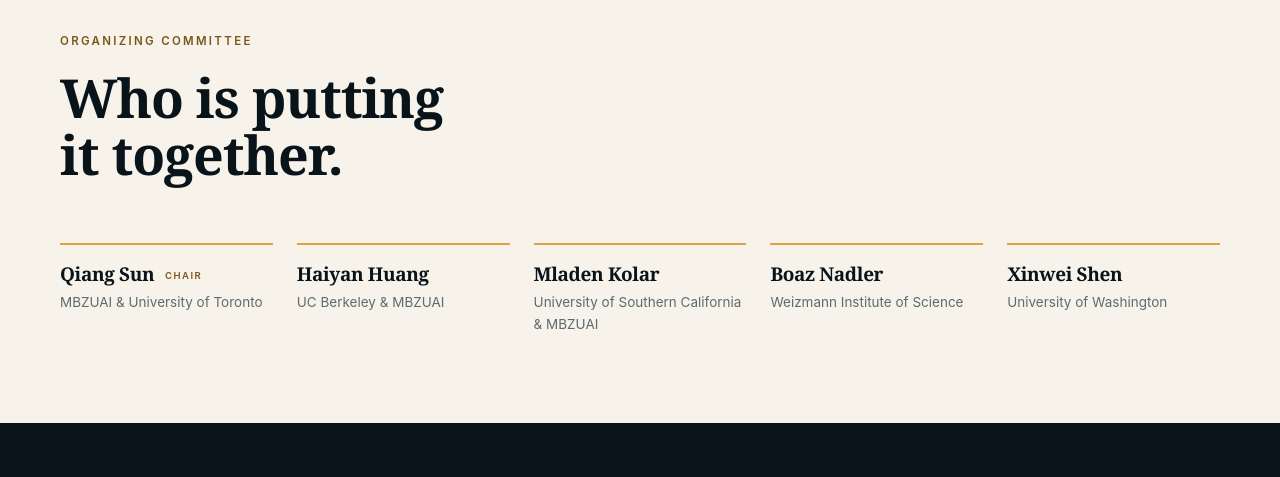
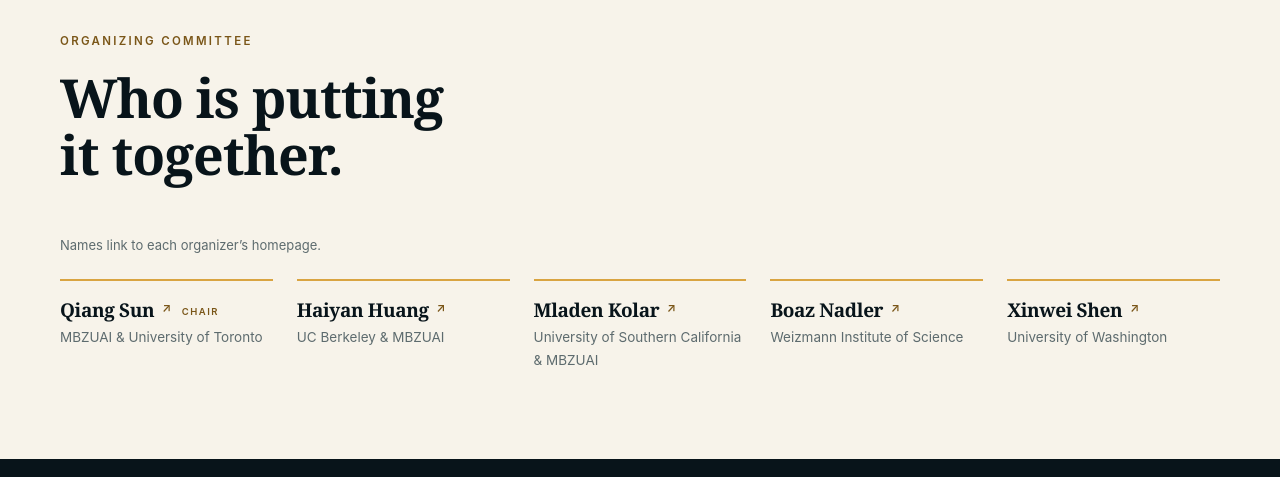
Before and after one commit to JinRuinan/stats-foundations-of-ai-2027, a plain HTML site: page index.html in a window 1280 px wide. Shown: the part 7264-7741 px from the top of the page. Drawn offline with Linux system fonts and the light colour scheme.

Commit message:
Link organizing committee names to their personal homepages

```diff
--- a/assets/styles.css
+++ b/assets/styles.css
@@ -1047,7 +1047,37 @@ a.chip { text-decoration: none; }
   line-height: 1.2;
 }
 
-.organizers h3 span {
+.organizers-note {
+  margin: -8px 0 22px;
+  font-size: 13px;
+  color: var(--muted);
+}
+
+.organizer-link {
+  color: inherit;
+  text-decoration: none;
+  border-bottom: 1px solid transparent;
+  transition: color 0.2s ease, border-color 0.2s ease;
+}
+
+.organizer-link:hover,
+.organizer-link:focus-visible {
+  color: var(--amber-ink);
+  border-bottom-color: rgba(122, 86, 24, 0.45);
+}
+
+.organizer-link__icon {
+  display: inline-block;
+  margin-left: 3px;
+  font-family: var(--sans);
+  font-size: 0.62em;
+  vertical-align: 0.35em;
+  color: var(--amber-ink);
+  letter-spacing: 0;
+  text-transform: none;
+}
+
+.organizers h3 .role {
   display: inline-block;
   margin-left: 6px;
   font-family: var(--sans);
--- a/index.html
+++ b/index.html
@@ -519,25 +519,26 @@
           <p class="eyebrow">Organizing committee</p>
           <h2 class="section-title">Who is putting it together.</h2>
         </div>
+        <p class="organizers-note">Names link to each organizer’s homepage.</p>
         <ul class="organizers">
           <li data-reveal>
-            <h3>Qiang Sun <span>Chair</span></h3>
+            <h3><a class="organizer-link" href="https://sites.google.com/view/qsun" target="_blank" rel="noopener noreferrer" title="Qiang Sun — homepage">Qiang Sun <span class="organizer-link__icon" aria-hidden="true">↗</span></a> <span class="role">Chair</span></h3>
             <p>MBZUAI &amp; University of Toronto</p>
           </li>
           <li data-reveal>
-            <h3>Haiyan Huang</h3>
+            <h3><a class="organizer-link" href="https://statistics.berkeley.edu/people/haiyan-huang" target="_blank" rel="noopener noreferrer" title="Haiyan Huang — UC Berkeley profile">Haiyan Huang <span class="organizer-link__icon" aria-hidden="true">↗</span></a></h3>
             <p>UC Berkeley &amp; MBZUAI</p>
           </li>
           <li data-reveal>
-            <h3>Mladen Kolar</h3>
+            <h3><a class="organizer-link" href="https://mkolar.coffeejunkies.org/" target="_blank" rel="noopener noreferrer" title="Mladen Kolar — homepage">Mladen Kolar <span class="organizer-link__icon" aria-hidden="true">↗</span></a></h3>
             <p>University of Southern California &amp; MBZUAI</p>
           </li>
           <li data-reveal>
-            <h3>Boaz Nadler</h3>
+            <h3><a class="organizer-link" href="https://www.weizmann.ac.il/math/nadler/" target="_blank" rel="noopener noreferrer" title="Boaz Nadler — Weizmann homepage">Boaz Nadler <span class="organizer-link__icon" aria-hidden="true">↗</span></a></h3>
             <p>Weizmann Institute of Science</p>
           </li>
           <li data-reveal>
-            <h3>Xinwei Shen</h3>
+            <h3><a class="organizer-link" href="https://xinweishen.netlify.app/" target="_blank" rel="noopener noreferrer" title="Xinwei Shen — homepage">Xinwei Shen <span class="organizer-link__icon" aria-hidden="true">↗</span></a></h3>
             <p>University of Washington</p>
           </li>
         </ul>
```
